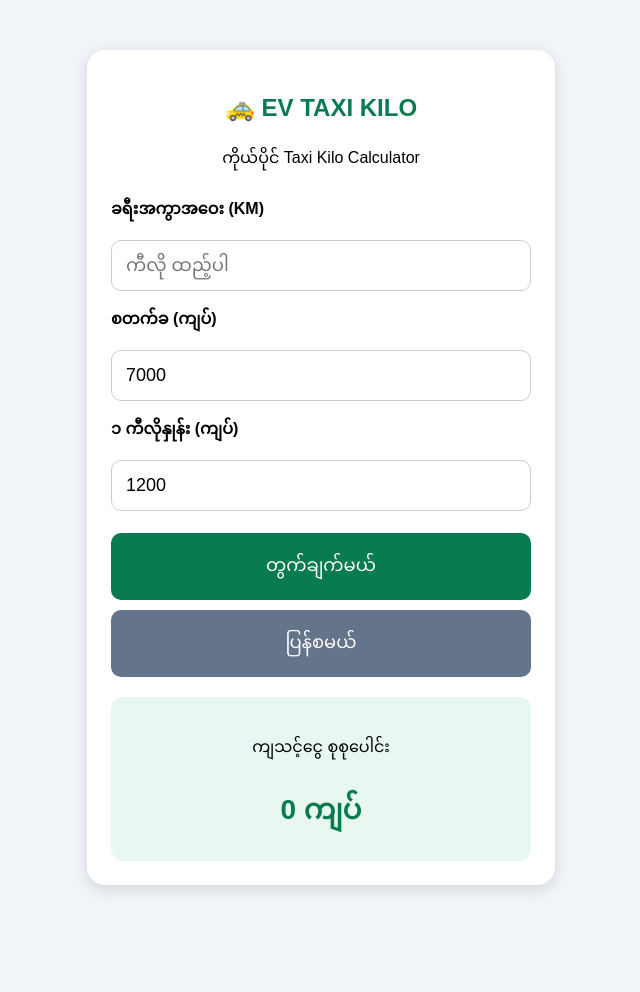
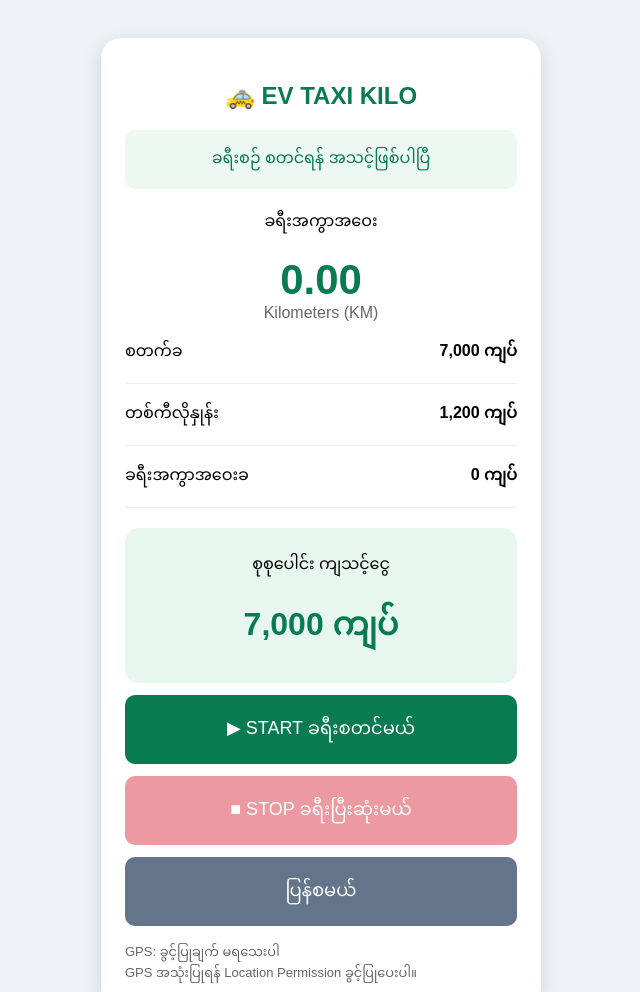
Before and after one commit to kyawaungmyat864-ship-it/Ev-taxi-kilo-app, a plain HTML site: page index.html in a window 1280 px wide. Shown: the top 992 px of the page, without its empty margins (319-959 px from the left). Before the commit the page ends 935 px from the top, so only its background shows below. Drawn offline with Linux system fonts and the light colour scheme.

Commit message:
Update index.html

```diff
--- a/index.html
+++ b/index.html
@@ -3,105 +3,238 @@
 <html lang="my">
 <head>
 <meta charset="UTF-8">
-<meta name="viewport" content="width=device-width, initial-scale=1.0">
-<title>EV Taxi Kilo</title>
+<meta name="viewport" content="width=device-width, initial-scale=1">
+<title>EV Taxi Kilo GPS</title>
 <style>
-body {
-  font-family: Arial, sans-serif;
-  background: #f1f5f9;
-  margin: 0;
-  padding: 20px;
+*{box-sizing:border-box}
+body{
+  margin:0;padding:18px;
+  background:#eef3f8;
+  font-family:Arial,sans-serif;
 }
-.container {
-  max-width: 420px;
-  margin: 30px auto;
-  background: white;
-  padding: 24px;
-  border-radius: 18px;
-  box-shadow: 0 4px 15px #0002;
+.card{
+  max-width:440px;margin:20px auto;
+  padding:24px;background:white;
+  border-radius:20px;
+  box-shadow:0 5px 20px #0002;
 }
-h2 { text-align: center; color: #087b50; }
-label { font-weight: bold; }
-input {
-  width: 100%;
-  box-sizing: border-box;
-  padding: 14px;
-  margin: 12px 0;
-  border: 1px solid #ccc;
-  border-radius: 10px;
-  font-size: 18px;
+h2{text-align:center;color:#087b50}
+.status{
+  padding:12px;background:#edf8f2;
+  border-radius:10px;text-align:center;
+  color:#087b50;margin:15px 0;
 }
-button {
-  width: 100%;
-  padding: 14px;
-  border: 0;
-  border-radius: 10px;
-  background: #087b50;
-  color: white;
-  font-size: 18px;
-  margin-top: 10px;
+.distance{
+  font-size:42px;font-weight:bold;
+  text-align:center;color:#087b50;
 }
-.reset { background: #64748b; }
-.result {
-  background: #e8f7ef;
-  padding: 18px;
-  margin-top: 20px;
-  border-radius: 12px;
-  text-align: center;
+.unit{text-align:center;color:#666}
+.row{
+  display:flex;justify-content:space-between;
+  padding:13px 0;border-bottom:1px solid #eee;
+  gap:10px;
 }
-.amount {
-  font-size: 28px;
-  color: #087b50;
-  font-weight: bold;
+.total{
+  margin-top:20px;padding:20px;
+  background:#e7f7ef;border-radius:14px;
+  text-align:center;
+}
+.amount{
+  font-size:32px;font-weight:bold;
+  color:#087b50;margin-top:10px;
+}
+button{
+  width:100%;padding:15px;
+  border:0;border-radius:10px;
+  font-size:18px;color:white;
+  margin-top:12px;
+}
+.start{background:#087b50}
+.stop{background:#dc3545}
+.reset{background:#64748b}
+button:disabled{opacity:.5}
+.note{
+  font-size:13px;color:#666;
+  line-height:1.6;margin-top:16px;
 }
 </style>
 </head>
 <body>
-<div class="container">
+<div class="card">
 <h2>🚕 EV TAXI KILO</h2>
-<p style="text-align:center">ကိုယ်ပိုင် Taxi Kilo Calculator</p>
+<div class="status" id="status">ခရီးစဉ် စတင်ရန် အသင့်ဖြစ်ပါပြီ</div>
 
-<label>ခရီးအကွာအဝေး (KM)</label>
-<input type="number" id="km" placeholder="ကီလို ထည့်ပါ" min="0" step="any">
+<p style="text-align:center">ခရီးအကွာအဝေး</p>
+<div class="distance" id="km">0.00</div>
+<div class="unit">Kilometers (KM)</div>
 
-<label>စတက်ခ (ကျပ်)</label>
-<input type="number" id="start" value="7000">
+<div class="row">
+<span>စတက်ခ</span><b>7,000 ကျပ်</b>
+</div>
+<div class="row">
+<span>တစ်ကီလိုနှုန်း</span><b>1,200 ကျပ်</b>
+</div>
+<div class="row">
+<span>ခရီးအကွာအဝေးခ</span>
+<b id="travel">0 ကျပ်</b>
+</div>
 
-<label>၁ ကီလိုနှုန်း (ကျပ်)</label>
-<input type="number" id="rate" value="1200">
+<div class="total">
+<div>စုစုပေါင်း ကျသင့်ငွေ</div>
+<div class="amount" id="total">7,000 ကျပ်</div>
+</div>
 
-<button onclick="calculate()">တွက်ချက်မယ်</button>
-<button class="reset" onclick="resetForm()">ပြန်စမယ်</button>
+<button class="start" id="start" onclick="startTrip()">
+▶ START ခရီးစတင်မယ်
+</button>
+<button class="stop" id="stop" onclick="stopTrip()" disabled>
+■ STOP ခရီးပြီးဆုံးမယ်
+</button>
+<button class="reset" onclick="resetTrip()">
+ပြန်စမယ်
+</button>
 
-<div class="result">
-<p>ကျသင့်ငွေ စုစုပေါင်း</p>
-<div class="amount" id="total">0 ကျပ်</div>
+<div class="note" id="gps">
+GPS: ခွင့်ပြုချက် မရသေးပါ
+<br>GPS အသုံးပြုရန် Location Permission ခွင့်ပြုပေးပါ။
 </div>
 </div>
 
 <script>
-function calculate() {
-  const km = Number(document.getElementById("km").value);
-  const start = Number(document.getElementById("start").value);
-  const rate = Number(document.getElementById("rate").value);
+const START_FEE = 7000;
+const RATE = 1200;
 
-  if (document.getElementById("km").value === "" ||
-      km < 0 || start < 0 || rate < 0) {
-    alert("အချက်အလက် မှန်ကန်စွာ ထည့်ပါ");
-    return;
-  }
+let distance = 0;
+let previous = null;
+let watchId = null;
+let active = false;
+let hasStarted = false;
 
-  const total = start + (km * rate);
-
-  document.getElementById("total").textContent =
-    Math.round(total).toLocaleString("en-US") + " ကျပ်";
+function metersBetween(a,b){
+ const R = 6371000;
+ const rad = x => x*Math.PI/180;
+ const dLat = rad(b.latitude-a.latitude);
+ const dLon = rad(b.longitude-a.longitude);
+ const x = Math.sin(dLat/2)**2 +
+ Math.cos(rad(a.latitude))*Math.cos(rad(b.latitude))*
+ Math.sin(dLon/2)**2;
+ return R*2*Math.atan2(Math.sqrt(x),Math.sqrt(1-x));
 }
 
-function resetForm() {
-  document.getElementById("km").value = "";
-  document.getElementById("start").value = 7000;
-  document.getElementById("rate").value = 1200;
-  document.getElementById("total").textContent = "0 ကျပ်";
+function update(){
+ const travel = Math.round(distance/1000*RATE);
+ const total = hasStarted ? START_FEE+travel : 0;
+
+ document.getElementById("km").textContent =
+ (distance/1000).toFixed(2);
+
+ document.getElementById("travel").textContent =
+ travel.toLocaleString()+" ကျပ်";
+
+ document.getElementById("total").textContent =
+ total.toLocaleString()+" ကျပ်";
+}
+
+function gpsError(error){
+ const messages = {
+ 1:"GPS အသုံးပြုခွင့် ပိတ်ထားပါတယ်။",
+ 2:"GPS တည်နေရာ မရနိုင်သေးပါ။",
+ 3:"GPS အချိန်ကုန်သွားပါပြီ။"
+ };
+ document.getElementById("gps").textContent =
+ messages[error.code] || "GPS အမှားရှိနေပါတယ်။";
+}
+
+function startTrip(){
+ if(!navigator.geolocation){
+  alert("ဒီ Browser မှာ GPS မရနိုင်ပါ။");
+  return;
+ }
+ if(active)return;
+
+ active=true;
+ hasStarted=true;
+ previous=null;
+ distance=0;
+
+ document.getElementById("start").disabled=true;
+ document.getElementById("stop").disabled=false;
+ document.getElementById("status").textContent=
+ "🟢 ခရီးစဉ် စတင်နေပါပြီ";
+
+ update();
+
+ watchId=navigator.geolocation.watchPosition(
+  position=>{
+   const p=position.coords;
+
+   if(p.accuracy>35){
+    document.getElementById("gps").textContent=
+    "GPS အချက်ပြမှု အားနည်းနေပါတယ်။ ပိုမိုကောင်းတဲ့ GPS Signal ကို စောင့်နေပါတယ်။";
+    return;
+   }
+
+   const current={
+    latitude:p.latitude,
+    longitude:p.longitude
+   };
+
+   document.getElementById("gps").textContent=
+   "GPS အလုပ်လုပ်နေပါပြီ။ Accuracy: "+
+   Math.round(p.accuracy)+" m";
+
+   if(previous){
+    const d=metersBetween(previous,current);
+
+    if(d>=5 && d<=300){
+     distance+=d;
+    }
+   }
+
+   previous=current;
+   update();
+  },
+  gpsError,
+  {
+   enableHighAccuracy:true,
+   maximumAge:0,
+   timeout:20000
+  }
+ );
+}
+
+function stopTrip(){
+ if(!active)return;
+
+ active=false;
+
+ if(watchId!==null){
+  navigator.geolocation.clearWatch(watchId);
+  watchId=null;
+ }
+
+ document.getElementById("start").disabled=false;
+ document.getElementById("stop").disabled=true;
+ document.getElementById("status").textContent=
+ "🔴 ခရီးစဉ် ပြီးဆုံးပါပြီ";
+
+ document.getElementById("gps").textContent=
+ "ခရီးစဉ် ရပ်ထားပါပြီ။";
+
+ update();
+}
+
+function resetTrip(){
+ if(active)stopTrip();
+
+ distance=0;
+ previous=null;
+ hasStarted=false;
+
+ document.getElementById("status").textContent=
+ "ခရီးစဉ် စတင်ရန် အသင့်ဖြစ်ပါပြီ";
+
+ update();
 }
 </script>
 </body>
```
